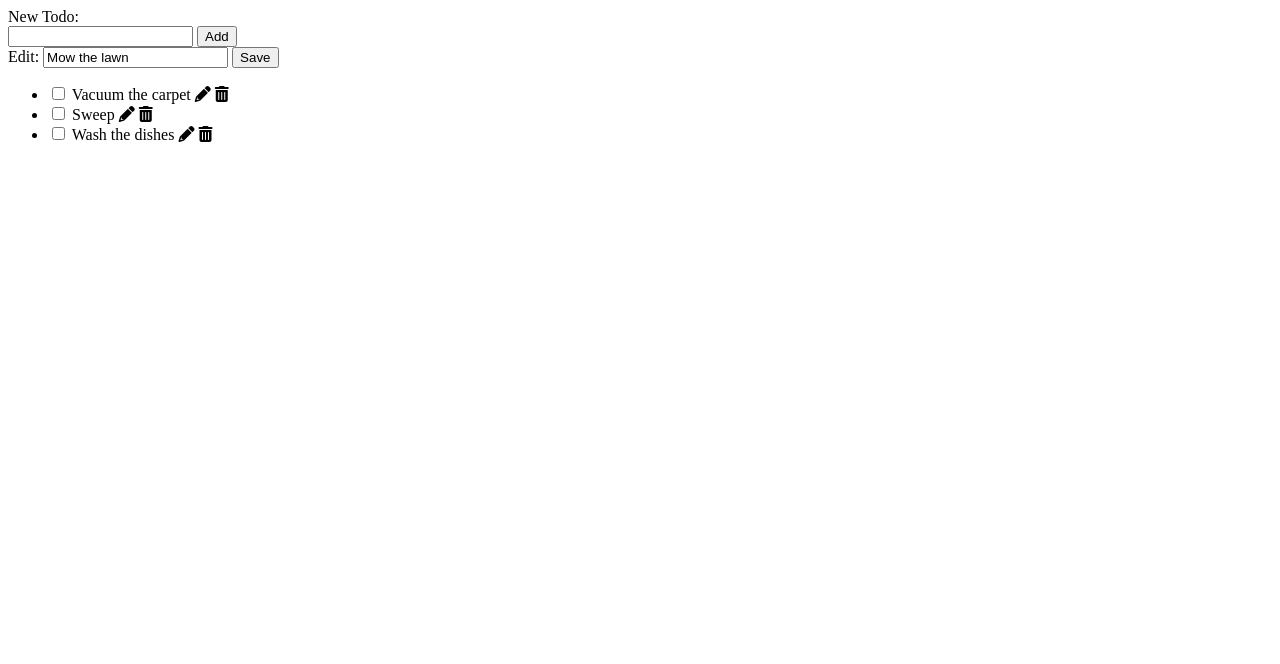
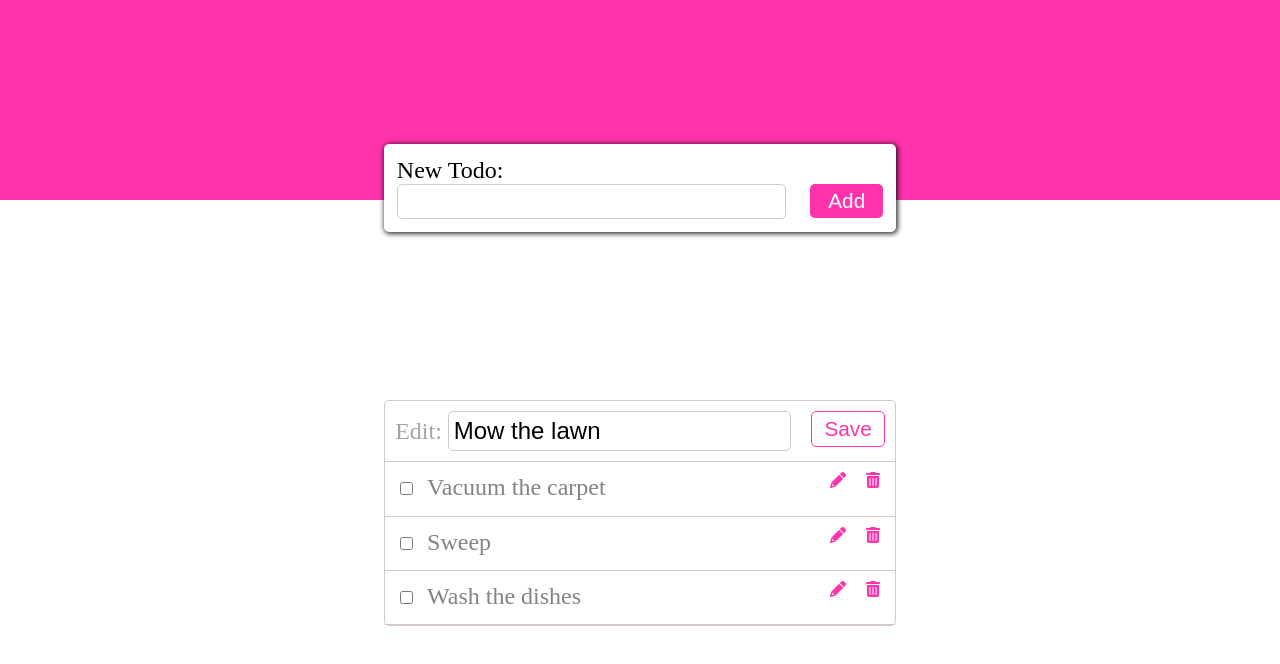
Before and after one commit to TechCareer-FrontEnd-1/tubisad-frontend-wjolnir, a plain HTML site: page ToDo-List/index.html in a window 1280 px wide. Drawn offline with Linux system fonts and the light colour scheme.

Commit message:
Todo-List-Css-Completed

```diff
--- /dev/null
+++ b/ToDo-List/index.css
@@ -0,0 +1,130 @@
+*{
+    margin: 0;
+    padding: 0;
+    box-sizing: border-box;
+}
+
+body{
+    display: flex;
+    justify-content: center;
+}
+
+header{
+    display: flex;
+    background-color: #ff33ae;
+    width: 100%;
+    height: 25vh;
+    position: relative;
+    justify-content: center;
+}
+
+.new_todo{
+    width: 40%;
+    background-color: white;
+    position: absolute;
+    top: 18vh;
+    border-radius: 5px;
+    box-shadow: 1px 1px 5px 1px rgba(0,0,0,.8);
+    padding: 1% 1% 1% 1%;
+}
+
+.new_todo label{
+    display: block;
+    font-size: 1.5rem;
+}
+
+#item{
+    width: 80%;
+    font-size: 1.8rem;
+    border-radius: 5px;
+    border: 1px solid rgb(211, 201, 201);
+}
+
+.new_todo button{
+    width: 15%;
+    color:white;
+    border: none;
+    border-radius: 5px;
+    font-size: 1.3rem;
+    padding: 5px 10px 5px 10px;
+    float: right;
+}
+
+.new_todo button:hover{
+    cursor: pointer;
+}
+
+section{
+    width: 40%;
+    position: absolute;
+    top: 50vh;
+    border: 1px solid rgb(211, 201, 201);
+    border-radius: 5px;
+}
+
+#list-header{
+    border-bottom: 1px solid rgb(211, 201, 201);
+    padding: 2%;
+    font-size: 1.5rem;
+}
+
+#list-header label{
+    color: rgb(168, 163, 163);
+}
+
+#list-header input{
+    width: 70%;
+    font-size: 1.5rem;
+    padding: 1%;
+}
+
+#list-header button{
+    width: 15%;
+    color:#ff33ae;
+    border: 1px solid #ff33ae;
+    border-radius: 5px;
+    background-color: white;
+    font-size: 1.3rem;
+    padding: 5px 10px 5px 10px;
+    float: right;
+}
+
+#list-header button:hover{
+    background-color: #ff33ae;
+    color: white;
+    transition: 2s all;
+    cursor: pointer;
+}
+
+ul{
+    display: block;
+    width: 100%;
+}
+
+ul li{
+    list-style-type: none;
+    border-bottom: 1px solid rgb(211, 201, 201);
+    padding: 2% 1% 2% 1%;
+}
+
+ul li input{
+    margin: 2%;
+}
+
+ul li span{
+    color: rgb(133, 130, 130);
+    font-size: 1.5rem;
+}
+
+ul li i{
+    float: right;
+    color: #ff33ae;
+}
+
+ul li i{
+    cursor: pointer;
+}
+
+.margin-right{
+    margin-right: 4%;
+}
--- a/ToDo-List/index.html
+++ b/ToDo-List/index.html
@@ -7,41 +7,48 @@
     <link
     rel="stylesheet"
     href="https://use.fontawesome.com/releases/v6.1.1/css/all.css"/>
+    <link rel="stylesheet" href="index.css">
     <title>ToDo List</title>
 </head>
 <body>
     <header>
-        <label for="item">New Todo:</label> <br/>
+        <div class="new_todo">
+            <label for="item">New Todo:</label>
             <input type="text" id="item">
-        <button>Add</button>
+            <button style="background-color: #ff33ae;">Add</button>
+        </div>
     </header>
 
     <section>
+        <div id="todo-list">
+            <div id="list-header">
                 <label for="item">Edit:</label>
                 <input type="text" id="item" value="Mow the lawn">
                 <button>Save</button>
+            </div>
             <article>
                 <ul>
                     <li>
-                    <input type="checkbox" id="item"/>
+                        <input type="checkbox"/>
                         <span>Vacuum the carpet</span>
-                    <i class="fa-solid fa-pencil"></i>
-                    <i class="fa-solid fa-trash-can"></i>
+                        <i class="fa-solid fa-trash-can" style="margin-right: 2%;"></i>
+                        <i class="fa-solid fa-pencil margin-right"></i>
                     </li>
                     <li>
-                    <input type="checkbox" id="item"/>
+                        <input type="checkbox"/>
                         <span>Sweep</span>
-                    <i class="fa-solid fa-pencil"></i>
-                    <i class="fa-solid fa-trash-can"></i>
+                        <i class="fa-solid fa-trash-can" style="margin-right: 2%;"></i>
+                        <i class="fa-solid fa-pencil margin-right"></i>
                     </li>
                     <li>
-                    <input type="checkbox" id="item"/>
+                        <input type="checkbox"/>
                         <span>Wash the dishes</span>
-                    <i class="fa-solid fa-pencil"></i>
-                    <i class="fa-solid fa-trash-can"></i>
+                        <i class="fa-solid fa-trash-can" style="margin-right: 2%;"></i>
+                        <i class="fa-solid fa-pencil margin-right"></i>
                     </li>
                 </ul>
             </article>
+        </div>
     </section>
 </body>
 </html>
```
Lines whose indentation alone changed are shown as unchanged.
